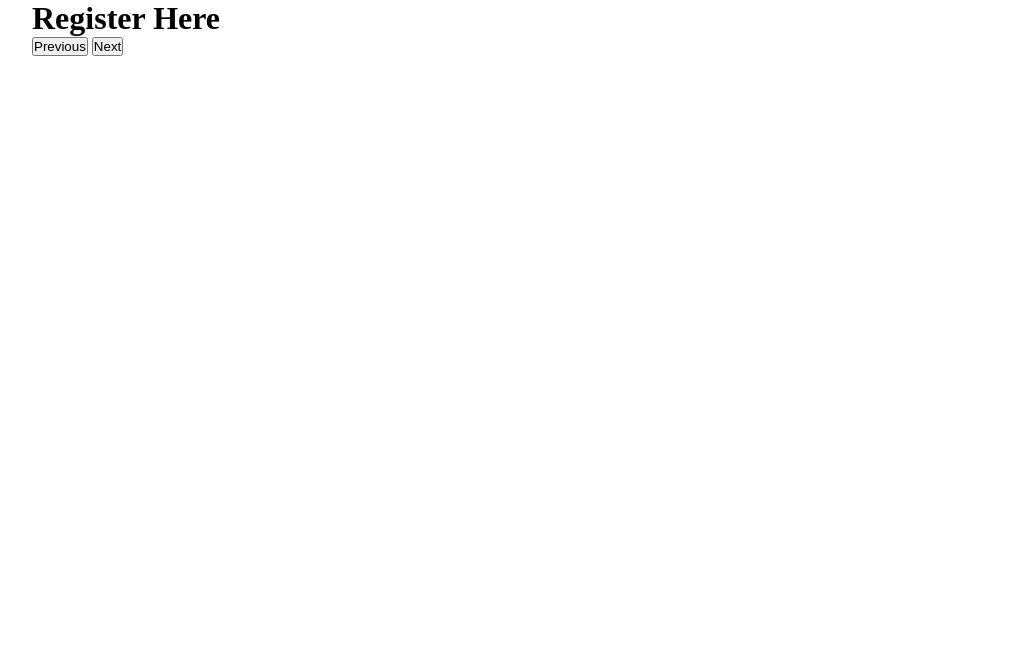
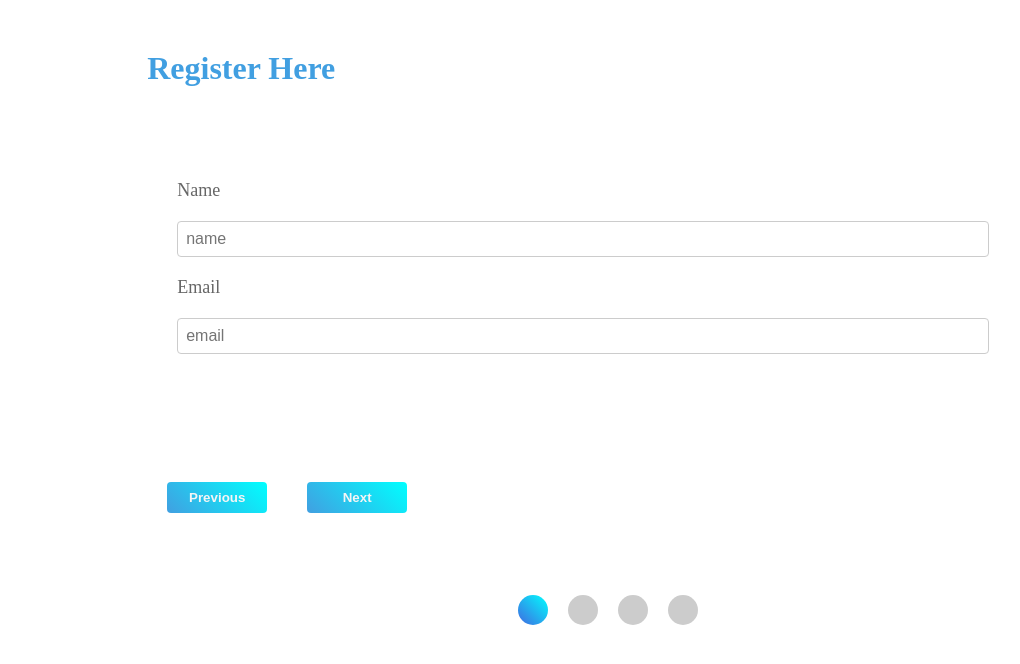
Before and after one commit to MALKA-ANJUM/multi-step-with-validation, a plain HTML site: page index.html in a window 1280 px wide. Shown: the whole page, without its empty margins (32-1052 px from the left). Drawn offline with Linux system fonts and the light colour scheme.

Commit message:
styling completed

```diff
--- a/index.html
+++ b/index.html
@@ -10,7 +10,7 @@
   <body>
     <form action="very.html">
         <h1>Register Here</h1>
-        <div class="form">
+        <div class="form active">
             <div class="field">
                 <label for="">Name</label>
                 <input type="text" placeholder="name" />
--- a/style.css
+++ b/style.css
@@ -18,3 +18,77 @@ form{
     top: 100px;
     display: none;
 }
+.form.active{
+    display: block;
+}
+form h1{
+    width: 80%;
+    margin: 50px auto;
+    color: #419fe1;
+    display: flex;
+    align-items: center;
+}
+form h1 i{
+    font-size: 30px;
+    margin: 0 5px;
+}
+label{
+    display: block;
+    padding: 20px;
+    font-size: 18px;
+    color: #666;
+}
+input{
+    width: 90%;
+    padding: 8px;
+    border: 1px solid #ccc;
+    margin-left: 20px;
+    border-radius: 4px;
+    outline: none;
+    font-size: 16px;
+}
+.field>span{
+    margin-left: 20px;
+    display: block;
+    font-style: italic;
+    color: red;
+}
+button{
+    margin: 20px;
+    padding: 8px 20px;
+    width: 100px;
+    border: none;
+    outline: none;
+    cursor: pointer;
+    border-radius: 4px;
+    color: whitesmoke;
+    float: left;
+    font-weight: bold;
+    position: relative;
+    top: 50%;
+    left: 10%;
+    background: linear-gradient(45deg, #419fe1, cyan);
+}
+button:nth-child(1){
+    display: none;
+}
+.page-indicator{
+    height: 50px;
+    width: 100%;
+    display: flex;
+    align-items: center;
+    justify-content: center;
+    position: absolute;
+    bottom: 10%;
+}
+em{
+    display: block;
+    width: 30px;
+    height: 30px;
+    border-radius: 30px;
+    background: #ccc;
+    margin: 0 10px;
+}
+em.cur-page{
+    background: linear-gradient(45deg, royalblue, cyan);
+}
```
